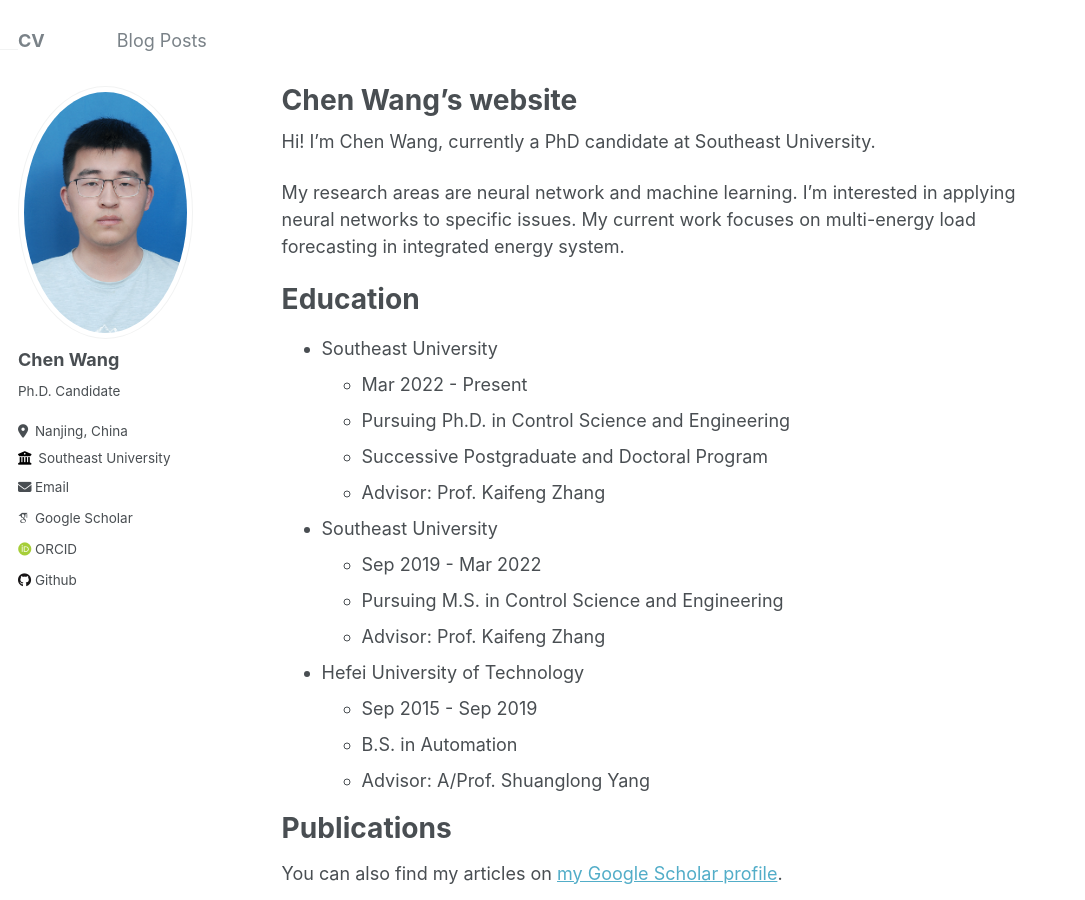
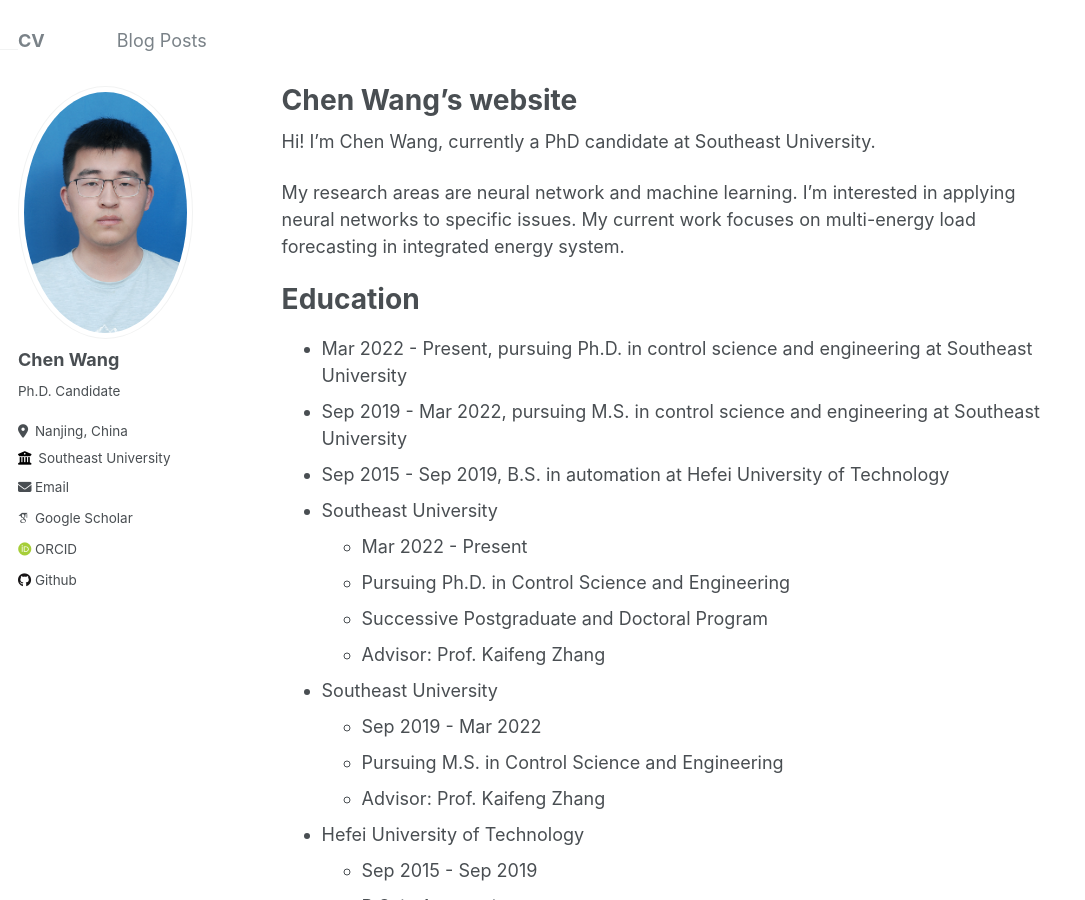
Before and after one commit to wangc1073/wangc1073.github.io, a Jekyll site: the page built from _pages/about.md, in a window 1280 px wide and 900 px high. Shown: the whole window, without its empty margins (0-1085 px from the left). Built offline with Jekyll 4.4.1, drawn with Linux system fonts in a browser that asks for light colours; some web fonts are replaced.

Commit message:
Update about.md

```diff
--- a/_pages/about.md
+++ b/_pages/about.md
@@ -16,6 +16,9 @@ My research areas are neural network and machine learning. I'm interested in app
 Education
 ======
 
+* Mar 2022 - Present, pursuing Ph.D. in control science and engineering at Southeast University
+* Sep 2019 - Mar 2022, pursuing M.S. in control science and engineering at Southeast University
+* Sep 2015 - Sep 2019, B.S. in automation at Hefei University of Technology
 * Southeast University
   * Mar 2022 - Present
   * Pursuing Ph.D. in Control Science and Engineering
```
